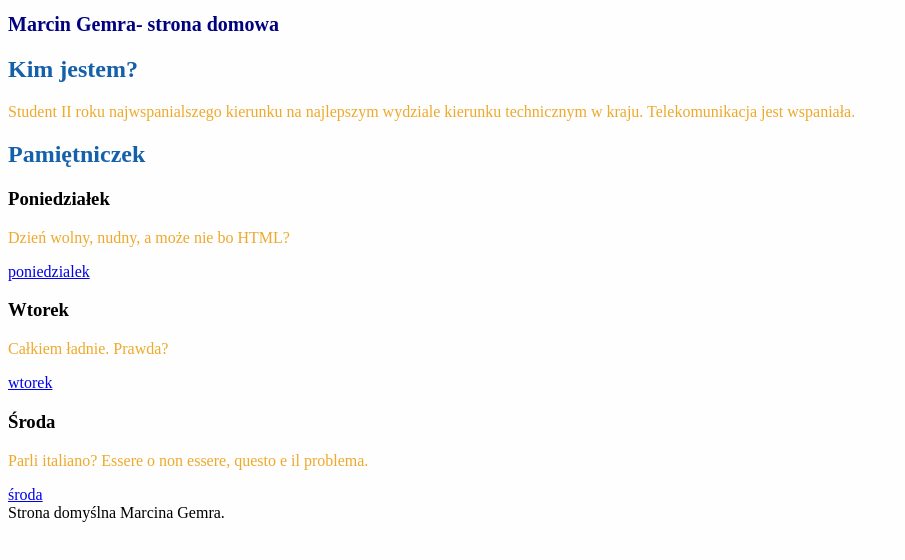
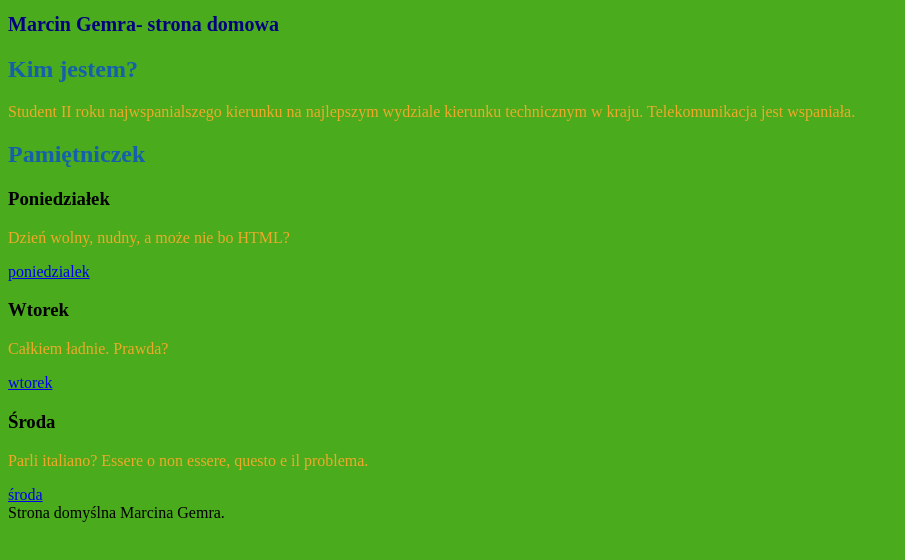
Before and after one commit to skub77/homepage, a plain HTML site: page index.html in a window 1280 px wide. Shown: the whole page, without its empty margins (0-905 px from the left). Drawn offline with Linux system fonts and the light colour scheme.

Commit message:
feat: background color

```diff
--- a/style.css
+++ b/style.css
@@ -1,5 +1,5 @@
 body {
-    background: #fefefe;
+    background: #4aac1c;
 }
 
 h1 {
```
